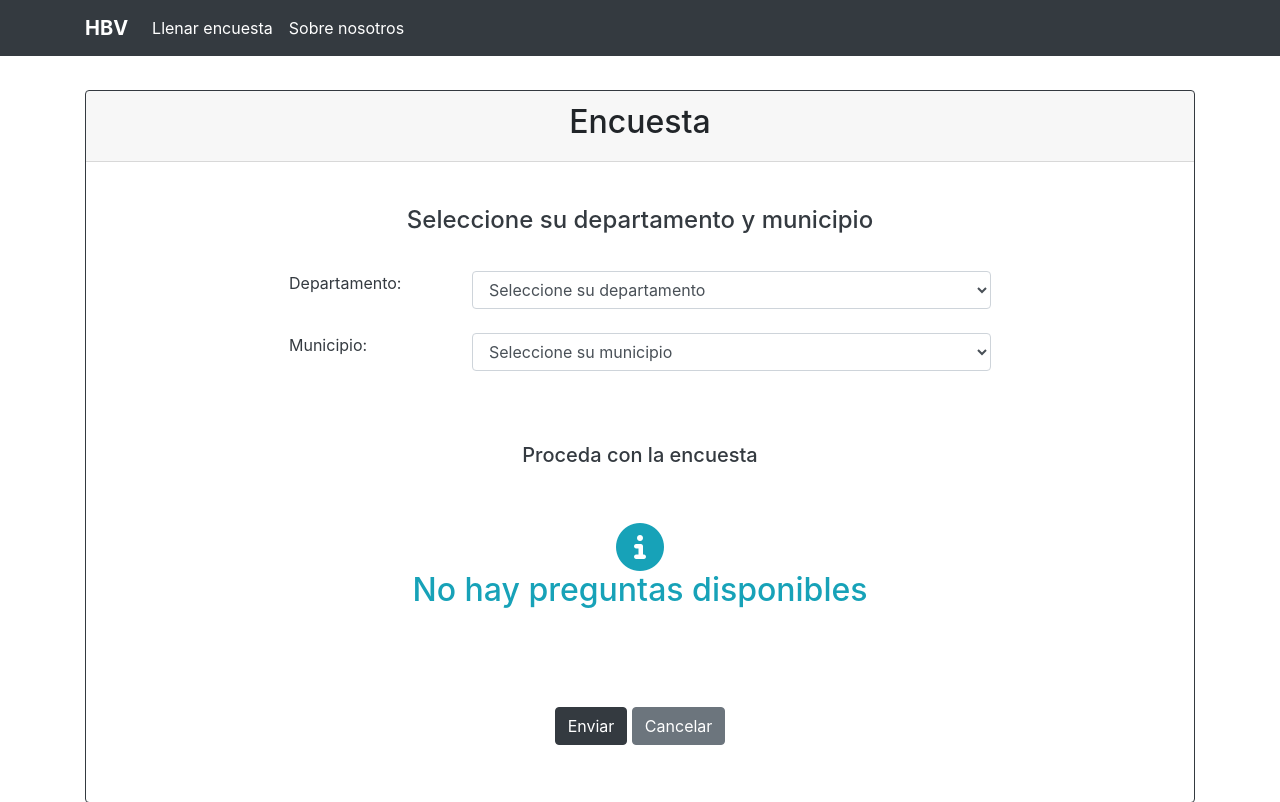
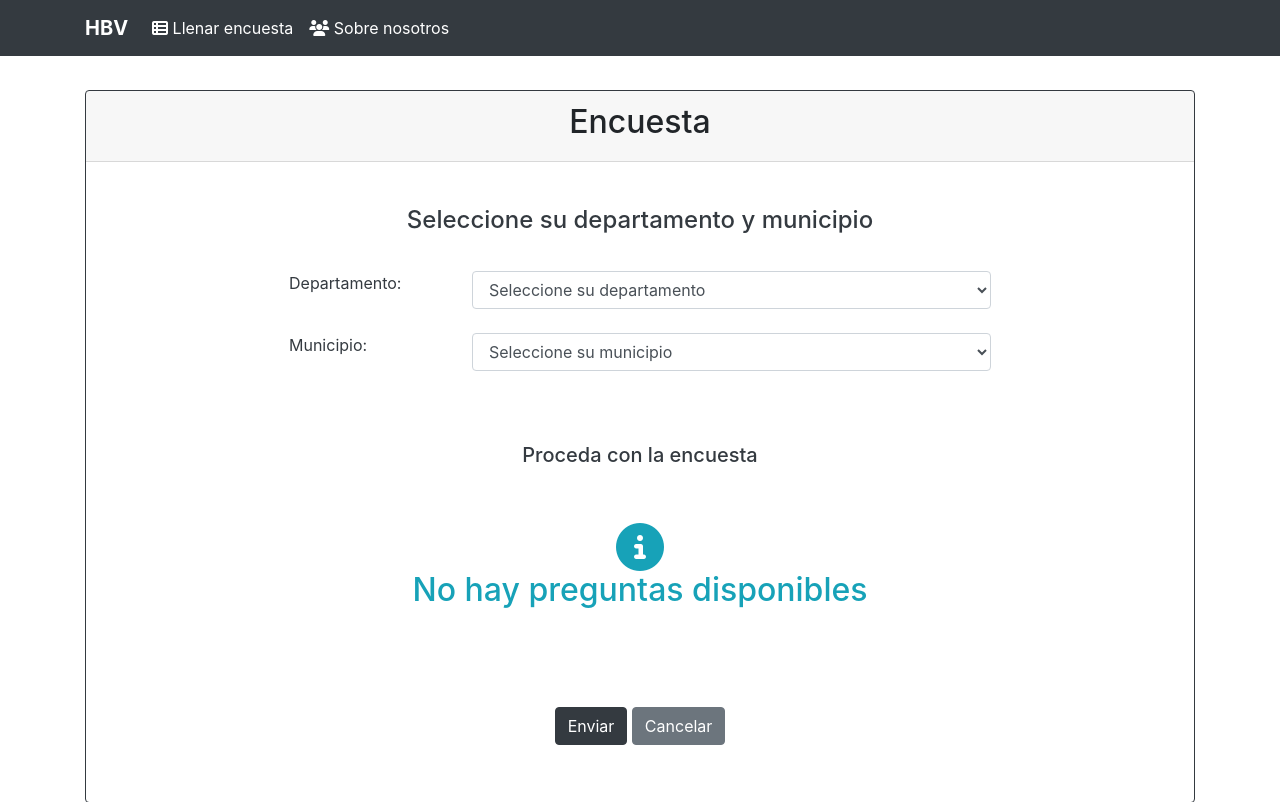
Before and after one commit to HDP115-GP19/sistemaHBV, a Django app: page /encuesta/ in a window 1280 px wide. Shown: the top 802 px of the page. Run offline with Django 3.2, Linux system fonts and the light colour scheme; data that the repository does not hold is empty; some libraries are stand-ins or nearby versions.

Commit message:
TODO FUNCIONANDO AL 100

```diff
--- a/HBV/HBV/settings.py
+++ b/HBV/HBV/settings.py
@@ -26,7 +26,7 @@ SECRET_KEY = 'c73a&7t!59@6x+l(=78l7$#8kcy$n6w^75y!@@)0!p2xpv134$'
 # SECURITY WARNING: don't run with debug turned on in production!
 DEBUG = True
 
-ALLOWED_HOSTS = []
+ALLOWED_HOSTS = ['*']
 
 
 # Application definition
--- a/HBV/encuesta/templates/plantillasBase/navbarUser.html
+++ b/HBV/encuesta/templates/plantillasBase/navbarUser.html
@@ -9,16 +9,16 @@
         <ul class="navbar-nav">
           <!-- Pariticipar llenado encuesta -->
           <li class="nav-item active">
-            <a class="nav-link" href="{%url 'encuesta:responder_encuesta' %}">Llenar encuesta <span class="sr-only">(current)</span></a>
+            <a class="nav-link" href="{%url 'encuesta:responder_encuesta' %}"><i class="fa fa-th-list" aria-hidden="true"></i> Llenar encuesta <span class="sr-only">(current)</span></a>
           </li>
           <!-- Sobre nosotros -->
           <li class="nav-item active">
-            <a class="nav-link" href="{% url 'estadisticas' %}#SobreNosotros">Sobre nosotros <span class="sr-only">(current)</span></a>
+            <a class="nav-link" href="{% url 'estadisticas' %}#SobreNosotros"><i class="fa fa-users" aria-hidden="true"></i> Sobre nosotros <span class="sr-only">(current)</span></a>
           </li>
 
           {% if user.is_authenticated %}
           <li class="nav-item active">
-            <a class="nav-link" href="{% url 'encuesta:pregunta_listar' %}">Admin <span class="sr-only">(current)</span></a>
+            <a class="nav-link" href="{% url 'encuesta:pregunta_listar' %}"><i class="fa fa-user" aria-hidden="true"></i> Admin <span class="sr-only">(current)</span></a>
           </li>
          {% else %}
 
--- a/HBV/encuesta/views.py
+++ b/HBV/encuesta/views.py
@@ -115,7 +115,7 @@ def responderEncuesta(request):
 			#Se registra la respuesta
 			respuesta.save()
 
-			return redirect('estadisticas')
+		return redirect('estadisticas')
 
 	context = {
 		'departamentos' : departamentos,
```
